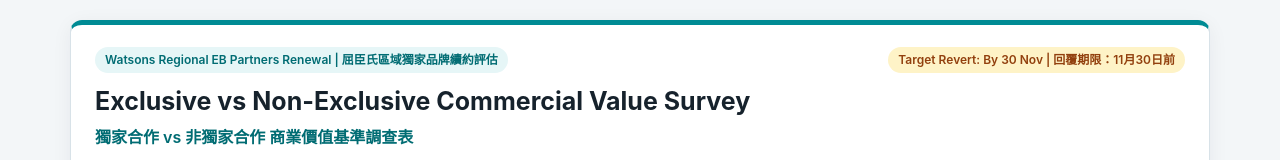
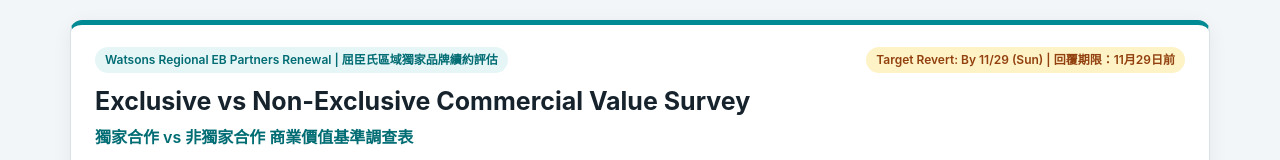
Before and after one commit to Kevinte67228/watsons-exclusivity-survey, a plain HTML site: page index.html in a window 1280 px wide. Shown: the top 160 px of the page. Drawn offline with Linux system fonts and the light colour scheme.

Commit message:
Update deadline badge to 11/29 (Sun)

```diff
--- a/index.html
+++ b/index.html
@@ -535,7 +535,7 @@
     <div class="card header-card">
       <div class="header-top">
         <span class="badge">Watsons Regional EB Partners Renewal | 屈臣氏區域獨家品牌續約評估</span>
-        <span class="badge deadline-badge">Target Revert: By 30 Nov | 回覆期限：11月30日前</span>
+        <span class="badge deadline-badge">Target Revert: By 11/29 (Sun) | 回覆期限：11月29日前</span>
       </div>
       <h1>Exclusive vs Non-Exclusive Commercial Value Survey</h1>
       <div class="subtitle-zh">獨家合作 vs 非獨家合作 商業價值基準調查表</div>
```
